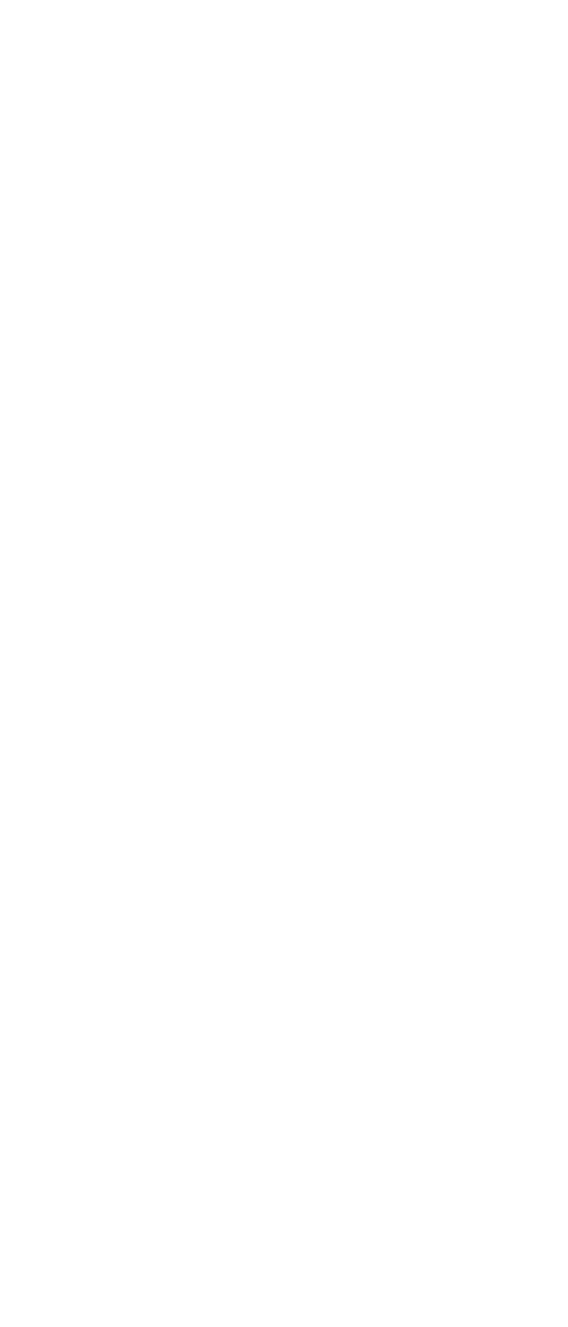
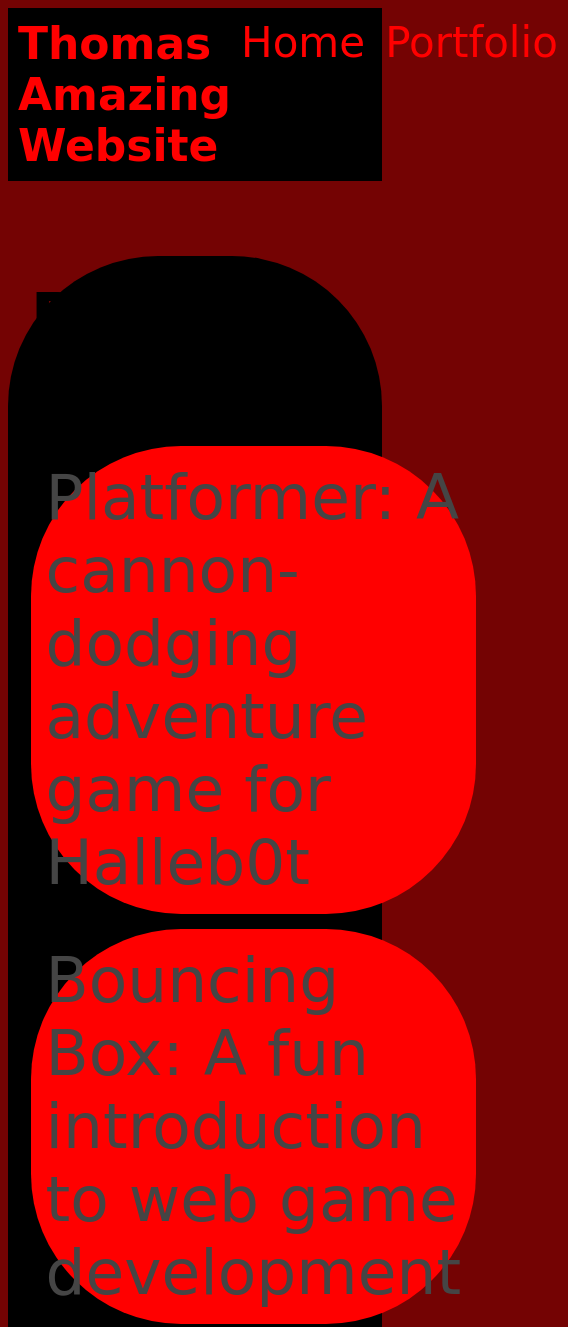
Before and after one commit to Thomas-Quarles/Thomas-Quarles.github.io, a plain HTML site: page portfolio.html in a window 390 px wide. Shown: the top 1327 px of the page, 568 px wide, since content can reach past the window. Before the commit the page ends 844 px from the top, so only its background shows below. Drawn offline with Linux system fonts and the light colour scheme.

Commit message:
add portfolio page to website

```diff
--- a/portfolio.html
+++ b/portfolio.html
@@ -0,0 +1,41 @@
+<!DOCTYPE html>
+<html>
+  <head>
+    <title>Info on Thomas</title>
+    <link rel="stylesheet" href="style.css" />
+  </head>
+
+  <body>
+    <!-- All content goes here -->
+    <div id="all-contents">
+        <nav>
+            <h1>Thomas Amazing Website</h1>
+            <ul id="nav-ul">
+                <li class="nav-li">
+                    <a href="index.html">Home</a>
+                </li>
+                <li class="nav-li">
+                    <a href="portfolio.html">Portfolio</a>
+                </li>
+            </ul>
+        </nav>
+
+        <main>
+            <div class="content">
+                <h1>Portfolio</h1>
+                <ul id="portfolio">
+                    <li>
+                        <a href="fsd-projects/platformer/">Platformer: A cannon-dodging adventure game for Halleb0t</a>
+                    </li>
+                    <li>
+                        <a href="fsd-projects/bouncing-box/">Bouncing Box: A fun introduction to web game development</a>
+                    </li>
+                    <li>
+                        <a href="fsd-projects/circularity/">Circularity: A poetic motion experiment with circles</a>
+                    </li>
+                </ul>
+            </div>
+        </main>
+    </div>
+  </body>
+</html>
--- a/style.css
+++ b/style.css
@@ -84,5 +84,79 @@ h2, h3 {
     margin: 0px;
 }
 .content {
-    font-size: 30px;
+    font-size: 60px;
 }
+/* Portfolio styles */
+.content h1 {
+  color: black;
+}
+
+#portfolio {
+  list-style-type: none;
+  padding-left: 0;
+}
+
+#portfolio li {
+  background: #ff0000;
+  padding: 10px;
+  border-radius: 100px;
+  margin-bottom: 10px;
+}
+
+#portfolio li:hover {
+  background: #eee;
+}
+
+#portfolio a {
+  text-decoration: none;
+  color: #454545;
+}
+/* responsive web design */
+@media screen and (min-width: 120px) and (max-width: 1080px) {
+  main {
+    height: 100ch;
+    zoom: 1.5;
+    display: grid;
+  }
+
+  h1 {
+    font-size: 44px;
+  }
+
+  h2 {
+    font-size: 42px;
+  }
+
+  h3 {
+    font-size: 36px;
+  }
+
+  #all-contents {
+    height: 100ch;
+    margin: none;
+  }
+
+  a {
+    font-size: 42px;
+  }
+
+  .sidebar {
+    margin-right: 0px;
+    justify-content: center;
+    align-items: center;
+  }
+
+  .sidebar-img {
+    width: 100%;
+  }
+
+  p,
+  li {
+    font-size: 24px;
+  }
+
+  .content {
+    align-content: center;
+    justify-content: center;
+  }
+}
```
Also changed, not shown: index.html (+1 -1 lines).
